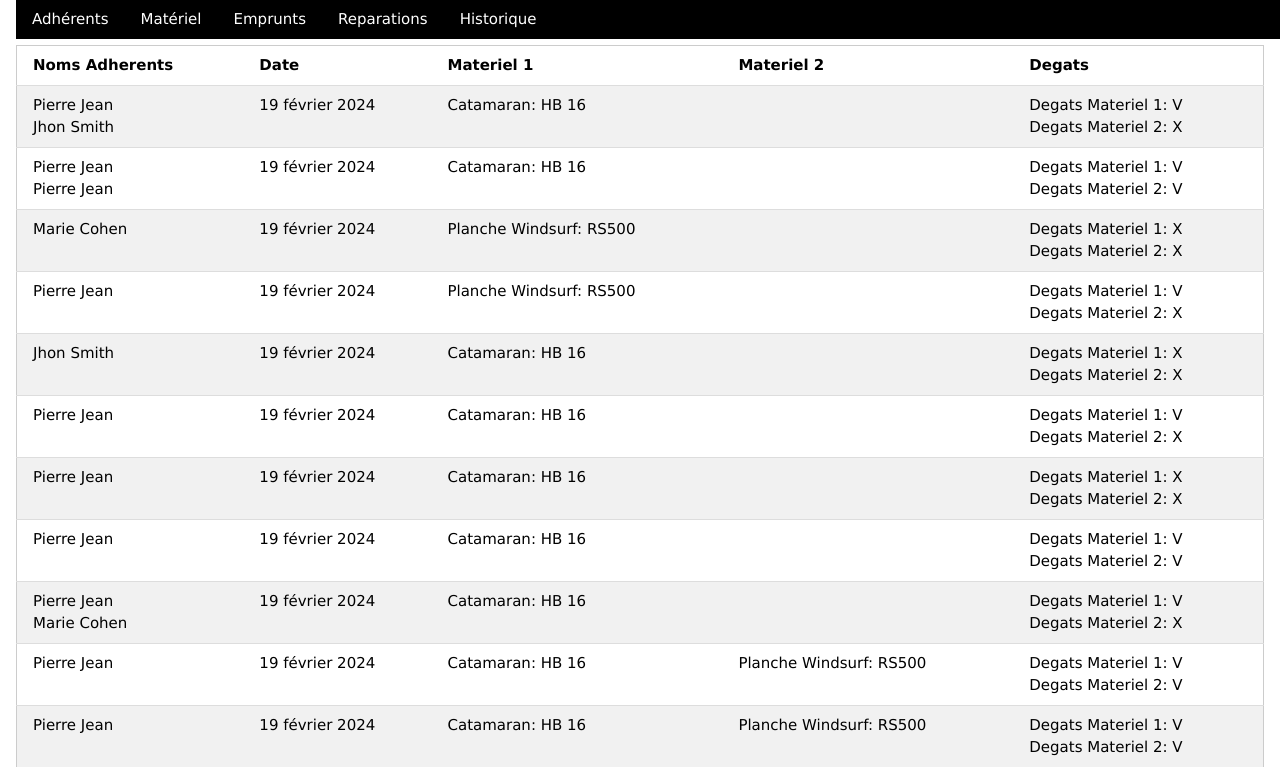
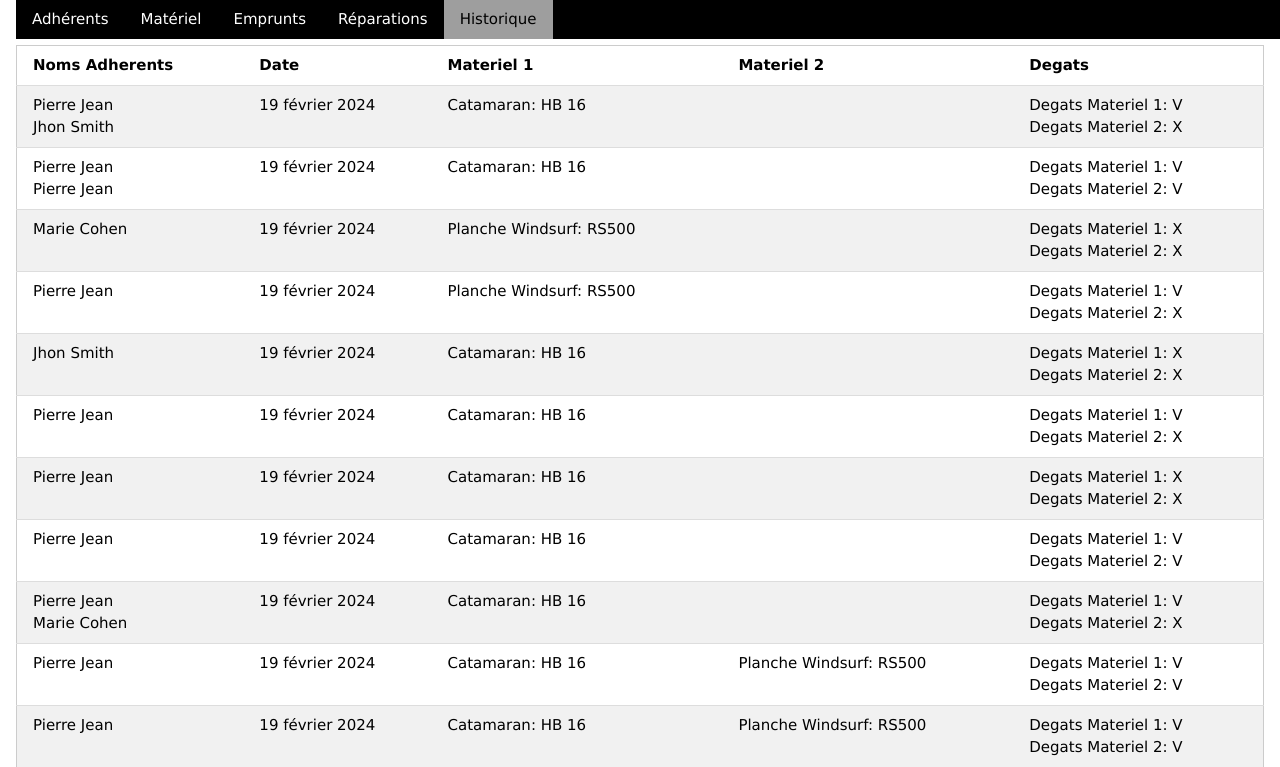
Before and after one commit to unknownSheep/baseVoile, a Django app: page /historique/ in a window 1280 px wide. Shown: the top 767 px of the page. Run offline with Django 4.2, Linux system fonts and the light colour scheme; data comes from the database, SQL or seed files in the repository.

Commit message:
add styling color of the menubar

```diff
--- a/gestion/templates/gestion/head.html
+++ b/gestion/templates/gestion/head.html
@@ -11,10 +11,34 @@
 <body>
     <div class="w3-container">
         <div class="w3-top w3-bar w3-black">
-            <a href="{% url 'adherents' %}" class="w3-bar-item w3-button">Adhérents</a>
-            <a href="{% url 'gear' %}" class="w3-bar-item w3-button">Matériel</a>
-            <a href="{% url 'emprunts' %}" class="w3-bar-item w3-button">Emprunts</a>
-            <a href="{% url 'reparations' %}" class="w3-bar-item w3-button">Reparations</a>
-            <a href="{% url 'historique' %}" class="w3-bar-item w3-button">Historique</a>
+            {% if pageName == "adherents"%}
+                <a href="{% url 'adherents' %}" class="w3-bar-item w3-button w3-grey">Adhérents</a>
+            {% else %}
+                <a href="{% url 'adherents' %}" class="w3-bar-item w3-button">Adhérents</a>
+            {% endif %}
+
+            {% if pageName == "materiel"%}
+                <a href="{% url 'gear' %}" class="w3-bar-item w3-button w3-grey">Matériel</a>
+            {% else %}
+                <a href="{% url 'gear' %}" class="w3-bar-item w3-button">Matériel</a>
+            {% endif %}
+
+            {% if pageName == "emprunts"%}
+                <a href="{% url 'emprunts' %}" class="w3-bar-item w3-button w3-grey">Emprunts</a>
+            {% else %}
+                <a href="{% url 'emprunts' %}" class="w3-bar-item w3-button">Emprunts</a>
+            {% endif %}
+
+            {% if pageName == "repair"%}
+                <a href="{% url 'reparations' %}" class="w3-bar-item w3-button w3-grey">Réparations</a>
+            {% else %}
+                <a href="{% url 'reparations' %}" class="w3-bar-item w3-button">Réparations</a>
+            {% endif %}
+
+            {% if pageName == "historique"%}
+                <a href="{% url 'historique' %}" class="w3-bar-item w3-button w3-grey">Historique</a>
+            {% else %}
+                <a href="{% url 'historique' %}" class="w3-bar-item w3-button">Historique</a>
+            {% endif %}
         </div>
         <br><br>
--- a/gestion/views.py
+++ b/gestion/views.py
@@ -42,6 +42,7 @@
         retourForm = RetourForm()
 
     context = {
+        "pageName": "emprunts",
         "nouvelEmpruntForm": nouvelEmpruntForm,
         "retourForm": retourForm,
         "sortis":  Emprunt.objects.filter(returnTime__isnull=True).order_by('startTime'),
@@ -54,20 +55,28 @@
 
 
 def gear(request):  # TODO: sorting + add pictures + add new form
-    context = {"materiel": Gear.objects.all()}
+    context = {"materiel": Gear.objects.all(),
+               "pageName": "materiel",
+               }
     return render(request, "gestion/materiel.html", context)
 
 
 def adherents(request):  # TODO:  sorting
-    context = {"adherents": Adherent.objects.all()}
+    context = {"adherents": Adherent.objects.all(),
+               "pageName": "adherents",
+               }
     return render(request, "gestion/adherents.html", context)
 
 
 def repair(request): # TODO: sorting + Repaired
-    context = {"reparer": Gear.objects.filter(toRepair=True)}
+    context = {"reparer": Gear.objects.filter(toRepair=True),
+               "pageName": "repair",
+               }
     return render(request, "gestion/reparations.html", context)
 
 
 def history(request): # TODO: sorting and filtering
-    context = {"emprunts": Emprunt.objects.filter(returnTime__isnull=False).filter(startTime__year=timezone.now().year).order_by('returnTime')}
+    context = {"emprunts": Emprunt.objects.filter(returnTime__isnull=False).filter(startTime__year=timezone.now().year).order_by('returnTime'),
+               "pageName": "historique",
+               }
     return render(request, "gestion/historique.html", context)
```
